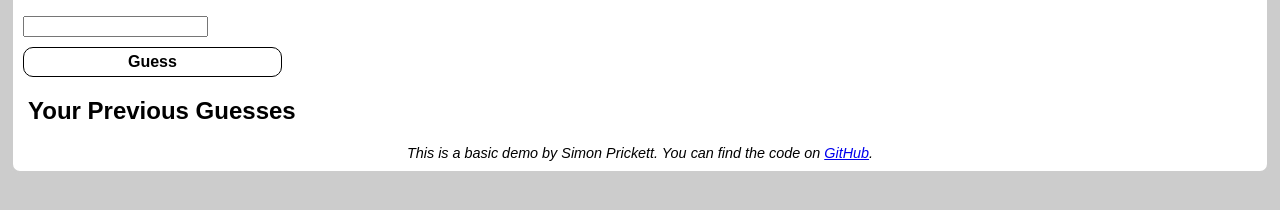
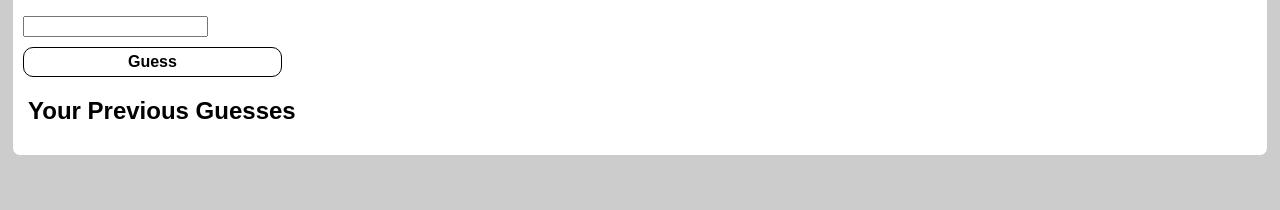
Before and after one commit to OssaG/spel2, a plain HTML site: page Gissa numret/docs/index.html in a window 1280 px wide. Shown: the part 128-338 px from the top of the page. Drawn offline with Linux system fonts and the light colour scheme.

Commit message:
update index.html

```diff
--- a/Gissa numret/docs/index.html
+++ b/Gissa numret/docs/index.html
@@ -6,8 +6,7 @@
 		<meta name="viewport" content="width=device-width, initial-scale=1, maximum-scale=1 user-scalable=no">
 		<script src="js/numberguess.js"></script>
 		<link rel="stylesheet" type="text/css" href="css/numberguess.css">
-		<!-- TODO let the user submit a guess by pressing return -->
-		<!-- TODO hide and show history area as needed -->
+
 	</head>
 	<body>
 		<div id="game">
@@ -23,10 +22,7 @@
 				<h2>Your Previous Guesses</h2>
 				<ol id="historyList">
 				</ol>
-			</div>
-			<div id="footerArea">
-				This is a basic demo by Simon Prickett.  You can find the code
-				on <a href="https://github.com/simonprickett/jsnumberguess/" target="_blank">GitHub</a>.
+			</div
 			</div>
 		</div>
 	</body>
```
